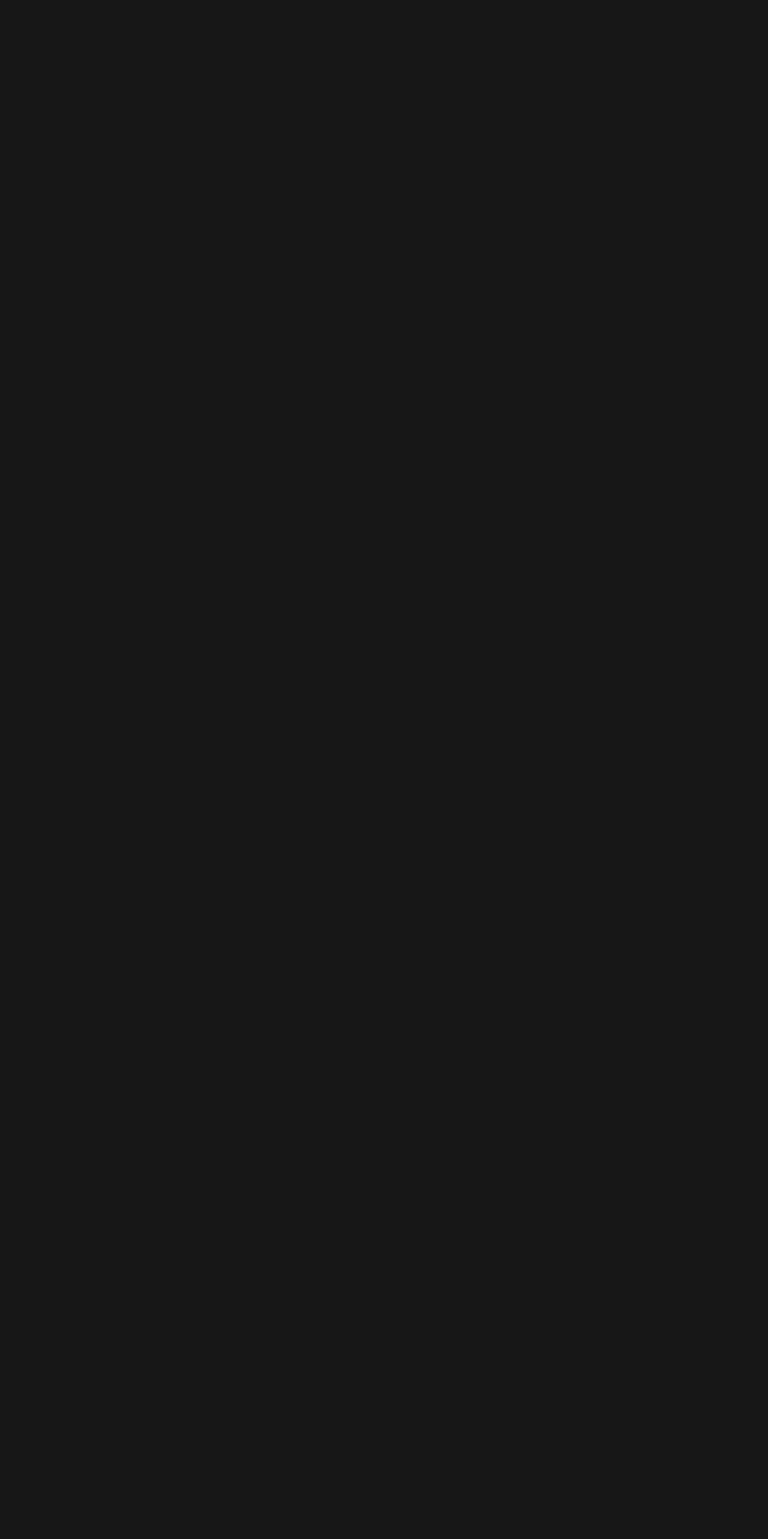
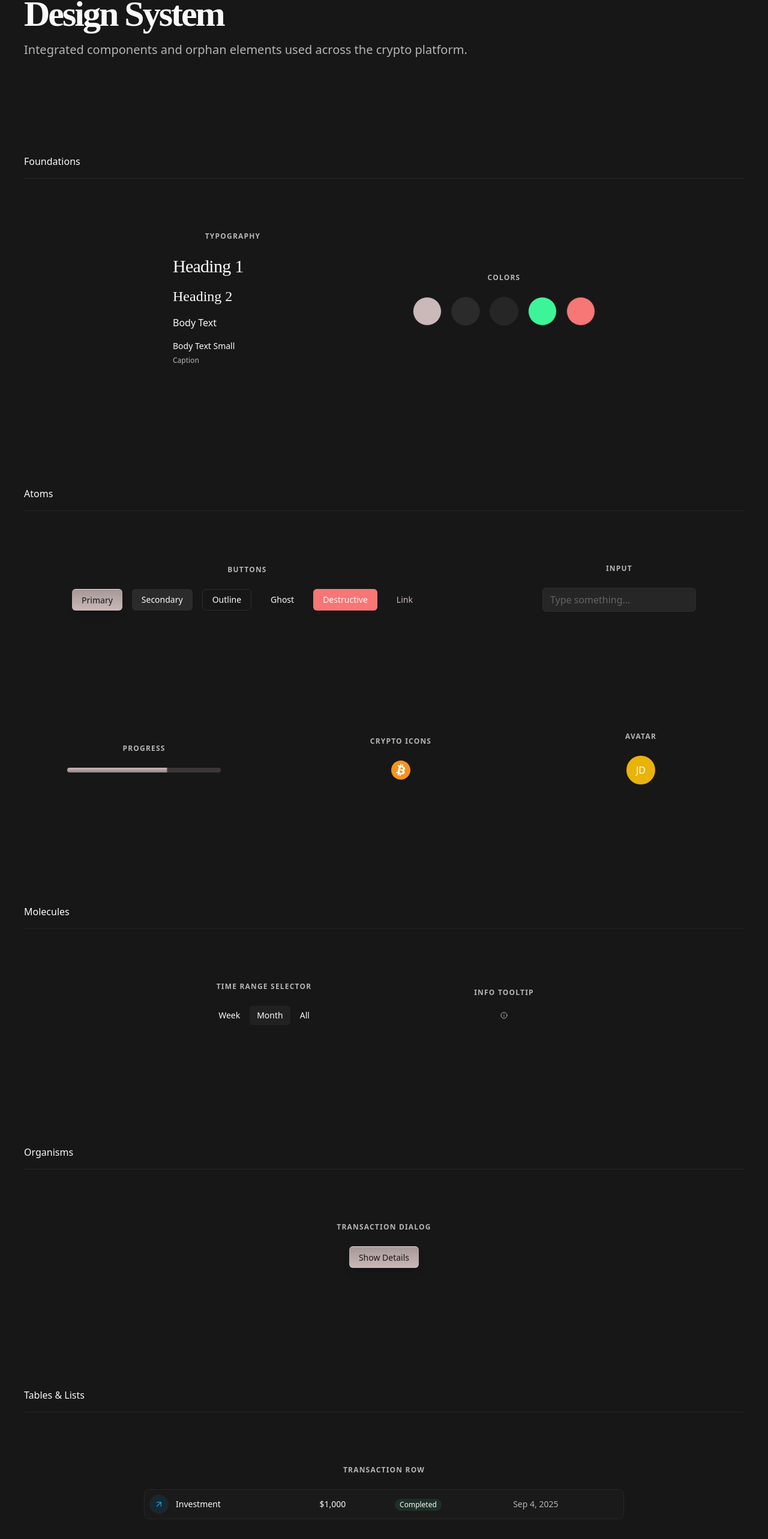
Before and after one commit to OlekDesign/orokai, a React (Vite) app: page /#/design-system in a window 1280 px wide. Before the commit this address had no page. Shown: the part 87-2653 px from the top of the page at 60% size. Before the commit the page ends 800 px from the top, so only its background shows below. Built offline with nearby package versions, Linux system fonts and the light colour scheme; sample sign-in values are in the browser's storage; a web font is replaced by a local one.

Commit message:
feat: add dark mode design system and unify component styles

```diff
--- a/src/App.tsx
+++ b/src/App.tsx
@@ -27,6 +27,7 @@ import TransactionsEmpty from './pages/Transactions-empty';
 import { TransactionReview } from './pages/TransactionReview';
 import { TypographyDemo } from './components/TypographyDemo';
 import { ColorGuide } from './pages/ColorGuide';
+import DesignSystem from './pages/DesignSystem';
 
 
 // Protected route wrapper
@@ -300,6 +301,13 @@ function AppRoutes() {
         }
       />
 
+      <Route
+        path="/design-system"
+        element={
+          <DesignSystem />
+        }
+      />
+
       {/* Redirect root to login, profile creation, or dashboard */}
       <Route path="/" element={<Navigate to="/dashboard" />} />
       </Routes>
--- a/src/components/Avatar.tsx
+++ b/src/components/Avatar.tsx
@@ -35,7 +35,8 @@ function getColorForName(name: string): string {
 }
 
 // Extract initials from full name
-function getInitials(name: string): string {
+function getInitials(name: string = ''): string {
+  if (!name) return '?';
   const names = name.trim().split(' ');
   if (names.length === 1) {
     return names[0].charAt(0).toUpperCase();
@@ -43,9 +44,9 @@ function getInitials(name: string): string {
   return (names[0].charAt(0) + names[names.length - 1].charAt(0)).toUpperCase();
 }
 
-export function Avatar({ name, size = 'md', className }: AvatarProps) {
+export function Avatar({ name = '', size = 'md', className }: AvatarProps) {
   const initials = getInitials(name);
-  const bgColor = getColorForName(name);
+  const bgColor = getColorForName(name || 'default');
 
   const sizeClasses = {
     sm: 'w-8 h-8 text-xs',
--- a/src/components/CurrencySelect.tsx
+++ b/src/components/CurrencySelect.tsx
@@ -2,6 +2,7 @@ import { useState } from 'react';
 import { ChevronDown } from 'lucide-react';
 import { CryptoIcon } from './CryptoIcon';
 import { Caption } from './ui/typography';
+import { cn } from '@/lib/utils';
 
 interface CurrencySelectProps {
   value: string;
@@ -9,10 +10,10 @@ interface CurrencySelectProps {
 }
 
 const currencies = [
-  { symbol: 'USD', name: 'USD', value: 'Credit Card' },
-  { symbol: 'ETH', name: 'ETH', value: '2.42' },
-  { symbol: 'ATOM', name: 'ATOM', value: '10,242.49' },
-  { symbol: 'SOL', name: 'SOL', value: '39,312.09' }
+  { symbol: 'USD', name: 'USD', value: '···· 4242' },
+  { symbol: 'ETH', name: 'ETH', value: '2.42 ETH' },
+  { symbol: 'ATOM', name: 'ATOM', value: '10,242.49 ATOM' },
+  { symbol: 'SOL', name: 'SOL', value: '39,312.09 SOL' }
 ];
 
 export function CurrencySelect({ value, onChange }: CurrencySelectProps) {
@@ -21,27 +22,29 @@ export function CurrencySelect({ value, onChange }: CurrencySelectProps) {
 
   return (
     <div className="relative">
-      <button
-        onClick={() => setIsOpen(!isOpen)}
-        className="w-full h-auto pt-6 pb-2 px-4 min-h-[44px] md:min-h-0 bg-muted rounded-lg hover:bg-muted/80 transition-colors"
-      >
-        <div className="flex items-center justify-between w-full">
+      <div className="relative h-auto pt-6 pb-2 bg-background border border-input rounded-md flex items-center px-4 focus-within:ring-2 focus-within:ring-ring focus-within:ring-offset-2 hover:bg-accent/50 transition-colors">
+        <button
+          onClick={() => setIsOpen(!isOpen)}
+          className="w-full flex items-center justify-between text-left"
+        >
           <div className="flex items-center gap-2">
             <CryptoIcon symbol={selected.symbol} size={20} />
-            <span className="text-xl font-semibold">{selected.name}</span>
+            <span className="text-sm font-medium text-foreground">{selected.name}</span>
           </div>
           <div className="flex items-center gap-2">
-            <Caption className="text-muted-foreground text-xs">{selected.value}</Caption>
-            <ChevronDown size={16} className={`transition-transform ${isOpen ? 'rotate-180' : ''}`} />
+            <span className="text-xs text-muted-foreground">
+              {selected.value}
+            </span>
+            <ChevronDown size={16} className={`transition-transform text-muted-foreground ${isOpen ? 'rotate-180' : ''}`} />
           </div>
-        </div>
-      </button>
-      <span className="text-xs text-muted-foreground font-medium absolute left-4 top-2">
-        Currency
-      </span>
+        </button>
+        <Caption className="absolute left-4 top-2">
+          Currency
+        </Caption>
+      </div>
 
       {isOpen && (
-        <div className="absolute top-full left-0 right-0 mt-1 bg-secondary rounded-lg shadow-md border border-border py-1 z-50">
+        <div className="absolute top-full left-0 right-0 mt-1 bg-popover rounded-lg shadow-lg border border-border py-1 z-50">
           {currencies.map(currency => (
             <button
               key={currency.symbol}
@@ -49,15 +52,18 @@ export function CurrencySelect({ value, onChange }: CurrencySelectProps) {
                 onChange(currency.symbol);
                 setIsOpen(false);
               }}
-              className={`w-full flex items-center justify-between px-4 py-2 md:py-2 min-h-[44px] md:min-h-0 hover:bg-muted transition-colors ${
-                currency.symbol === value ? 'bg-muted' : ''
-              }`}
+              className={cn(
+                "w-full flex items-center justify-between px-4 py-2.5 hover:bg-muted transition-colors",
+                currency.symbol === value && "bg-muted"
+              )}
             >
-              <div className="flex items-center gap-2">
+              <div className="flex items-center gap-3">
                 <CryptoIcon symbol={currency.symbol} size={20} />
-                <span>{currency.name}</span>
+                <div className="flex flex-col items-start">
+                  <span className="text-sm font-medium text-foreground">{currency.name}</span>
+                  <span className="text-xs text-muted-foreground">{currency.value}</span>
+                </div>
               </div>
-              <Caption className="text-muted-foreground text-xs">{currency.value}</Caption>
             </button>
           ))}
         </div>
--- /dev/null
+++ b/src/pages/DesignSystem.tsx
@@ -0,0 +1,213 @@
+import React, { useState } from 'react';
+import { Button } from '@/components/ui/button';
+import { Input } from '@/components/ui/input';
+import { Progress } from '@/components/ui/progress';
+import { Toggle } from '@/components/ui/toggle';
+import { Card } from '@/components/ui/card';
+import { Heading1, Heading2, BodyText, BodyTextSmall, Caption } from '@/components/ui/typography';
+import { StatsCard } from '@/components/StatsCard';
+import { InvestmentCard } from '@/components/InvestmentCard';
+import { StakingOptionCard } from '@/components/StakingOptionCard';
+import { WalletCard } from '@/components/WalletCard';
+import { TransactionRow } from '@/components/TransactionRow';
+import { ActiveStaking } from '@/components/ActiveStaking';
+import { CryptoIcon } from '@/components/CryptoIcon';
+import { Avatar } from '@/components/Avatar';
+import { CurrencySelect } from '@/components/CurrencySelect';
+import { TimeRangeSelector } from '@/components/TimeRangeSelector';
+import { CreditCardForm } from '@/components/CreditCardForm';
+import { InfoTooltip } from '@/components/InfoTooltip';
+import { TransactionDetailsDialog } from '@/components/TransactionDetailsDialog';
+import { DollarSign, Zap } from 'lucide-react';
+import { Table, TableBody } from '@/components/ui/table';
+
+const Section = ({ title, children }: { title: string; children: React.ReactNode }) => (
+  <div className="space-y-12 w-full">
+    <Heading1 className="text-foreground border-b border-border pb-4">{title}</Heading1>
+    <div className="flex flex-wrap justify-center items-center gap-[200px] py-10">
+      {children}
+    </div>
+  </div>
+);
+
+const ComponentWrapper = ({ label, children }: { label: string; children: React.ReactNode }) => (
+  <div className="flex flex-col items-center gap-6">
+    <Caption className="text-muted-foreground uppercase tracking-widest font-bold text-xs">{label}</Caption>
+    <div className="flex items-center justify-center min-w-[200px]">
+      {children}
+    </div>
+  </div>
+);
+
+export default function DesignSystem() {
+  const [isTransactionDialogOpen, setIsTransactionDialogOpen] = useState(false);
+
+  const mockInvestment = {
+    id: '1',
+    amount: 5000,
+    earned: 124.50,
+    apy: 12.5,
+    chain: 'Ethereum',
+    startDate: new Date(Date.now() - 10 * 24 * 60 * 60 * 1000).toISOString(),
+    endDate: new Date(Date.now() + 20 * 24 * 60 * 60 * 1000).toISOString(),
+  };
+
+  const mockStakingOption = {
+    title: 'Ethereum Staking',
+    chain: 'Ethereum',
+    apy: 4.5,
+    minAmount: 100,
+    lockPeriod: '7 days',
+    isSelected: true,
+  };
+
+  const mockTransaction = {
+    id: 'tx-1',
+    type: 'investment' as const,
+    amount: 1000,
+    token: 'USDT',
+    status: 'completed' as const,
+    timestamp: new Date().toISOString(),
+  };
+
+  return (
+    <div className="dark min-h-screen bg-background text-foreground pb-40">
+      <div className="max-w-[1600px] mx-auto px-10 pt-20 space-y-40">
+        <div className="space-y-4">
+          <Heading1 className="text-6xl font-bold tracking-tighter">Design System</Heading1>
+          <BodyText className="text-muted-foreground text-xl">Integrated components and orphan elements used across the crypto platform.</BodyText>
+        </div>
+
+        {/* INTEGRATED COMPONENTS */}
+
+        <Section title="Foundations">
+          <ComponentWrapper label="Typography">
+            <div className="space-y-4 text-left w-full">
+              <Heading1>Heading 1</Heading1>
+              <Heading2>Heading 2</Heading2>
+              <BodyText>Body Text</BodyText>
+              <BodyTextSmall>Body Text Small</BodyTextSmall>
+              <Caption>Caption</Caption>
+            </div>
+          </ComponentWrapper>
+          <ComponentWrapper label="Colors">
+            <div className="flex gap-4">
+              <div className="w-12 h-12 rounded-full bg-primary border border-border" title="Primary"></div>
+              <div className="w-12 h-12 rounded-full bg-secondary border border-border" title="Secondary"></div>
+              <div className="w-12 h-12 rounded-full bg-accent border border-border" title="Accent"></div>
+              <div className="w-12 h-12 rounded-full bg-success border border-border" title="Success"></div>
+              <div className="w-12 h-12 rounded-full bg-destructive border border-border" title="Destructive"></div>
+            </div>
+          </ComponentWrapper>
+        </Section>
+
+        <Section title="Atoms">
+          <ComponentWrapper label="Buttons">
+            <div className="flex flex-wrap gap-4 justify-center">
+              <Button>Primary</Button>
+              <Button variant="secondary">Secondary</Button>
+              <Button variant="outline">Outline</Button>
+              <Button variant="ghost">Ghost</Button>
+              <Button variant="destructive">Destructive</Button>
+              <Button variant="link">Link</Button>
+            </div>
+          </ComponentWrapper>
+          <ComponentWrapper label="Input">
+            <Input placeholder="Type something..." className="w-64" />
+          </ComponentWrapper>
+          <ComponentWrapper label="Progress">
+            <Progress value={65} className="w-64" />
+          </ComponentWrapper>
+          <ComponentWrapper label="Crypto Icons">
+            <div className="flex gap-4">
+              <CryptoIcon symbol="BTC" size={32} />
+              <CryptoIcon symbol="ETH" size={32} />
+              <CryptoIcon symbol="SOL" size={32} />
+            </div>
+          </ComponentWrapper>
+          <ComponentWrapper label="Avatar">
+            <Avatar name="John Doe" size="lg" />
+          </ComponentWrapper>
+        </Section>
+
+        <Section title="Molecules">
+          <ComponentWrapper label="Time Range Selector">
+            <TimeRangeSelector value="month" onChange={() => {}} />
+          </ComponentWrapper>
+          <ComponentWrapper label="Info Tooltip">
+            <InfoTooltip content="Helpful information about an integrated component." />
+          </ComponentWrapper>
+        </Section>
+
+        <Section title="Organisms">
+          <ComponentWrapper label="Transaction Dialog">
+            <div>
+              <Button onClick={() => setIsTransactionDialogOpen(true)}>Show Details</Button>
+              <TransactionDetailsDialog
+                transaction={mockTransaction as any}
+                open={isTransactionDialogOpen}
+                onOpenChange={setIsTransactionDialogOpen}
+              />
+            </div>
+          </ComponentWrapper>
+        </Section>
+
+        <Section title="Tables & Lists">
+          <ComponentWrapper label="Transaction Row">
+            <div className="w-[800px] bg-card rounded-lg border border-border overflow-hidden">
+              <Table>
+                <TableBody>
+                  <TransactionRow transaction={mockTransaction} />
+                </TableBody>
+              </Table>
+            </div>
+          </ComponentWrapper>
+        </Section>
+
+        {/* ORPHAN COMPONENTS */}
+
+        <Section title="Orphan Components">
+          <ComponentWrapper label="Stats Card">
+            <div className="w-[300px]">
+              <StatsCard
+                title="Total rewards"
+                value="$755.95"
+                change="+$17.49"
+              />
+            </div>
+          </ComponentWrapper>
+          <ComponentWrapper label="Investment Card">
+            <div className="w-[350px]">
+              <InvestmentCard investment={mockInvestment} onWithdraw={() => {}} />
+            </div>
+          </ComponentWrapper>
+          <ComponentWrapper label="Staking Option Card">
+            <div className="w-[350px]">
+              <StakingOptionCard {...mockStakingOption} />
+            </div>
+          </ComponentWrapper>
+          <ComponentWrapper label="Wallet Card">
+            <div className="w-[350px]">
+              <WalletCard balance={2.45} address="0x1234...5678" tokenSymbol="ETH" />
+            </div>
+          </ComponentWrapper>
+          <ComponentWrapper label="Active Staking">
+            <div className="w-[400px]">
+              <ActiveStaking staking={mockInvestment} />
+            </div>
+          </ComponentWrapper>
+          <ComponentWrapper label="Currency Select">
+            <div className="w-[300px]">
+              <CurrencySelect value="ETH" onChange={() => {}} />
+            </div>
+          </ComponentWrapper>
+          <ComponentWrapper label="Credit Card Form">
+            <div className="w-[400px]">
+              <CreditCardForm onSubmit={async () => {}} onCancel={() => {}} />
+            </div>
+          </ComponentWrapper>
+        </Section>
+      </div>
+    </div>
+  );
+}
```
Also changed, not shown: src/components/StatsCard.tsx (+15 -13 lines), src/pages/Affiliate.tsx (+6 -5 lines), src/pages/Dashboard.tsx (+4 -4 lines), 1 other file (tests, documents, lock files or other folders).
